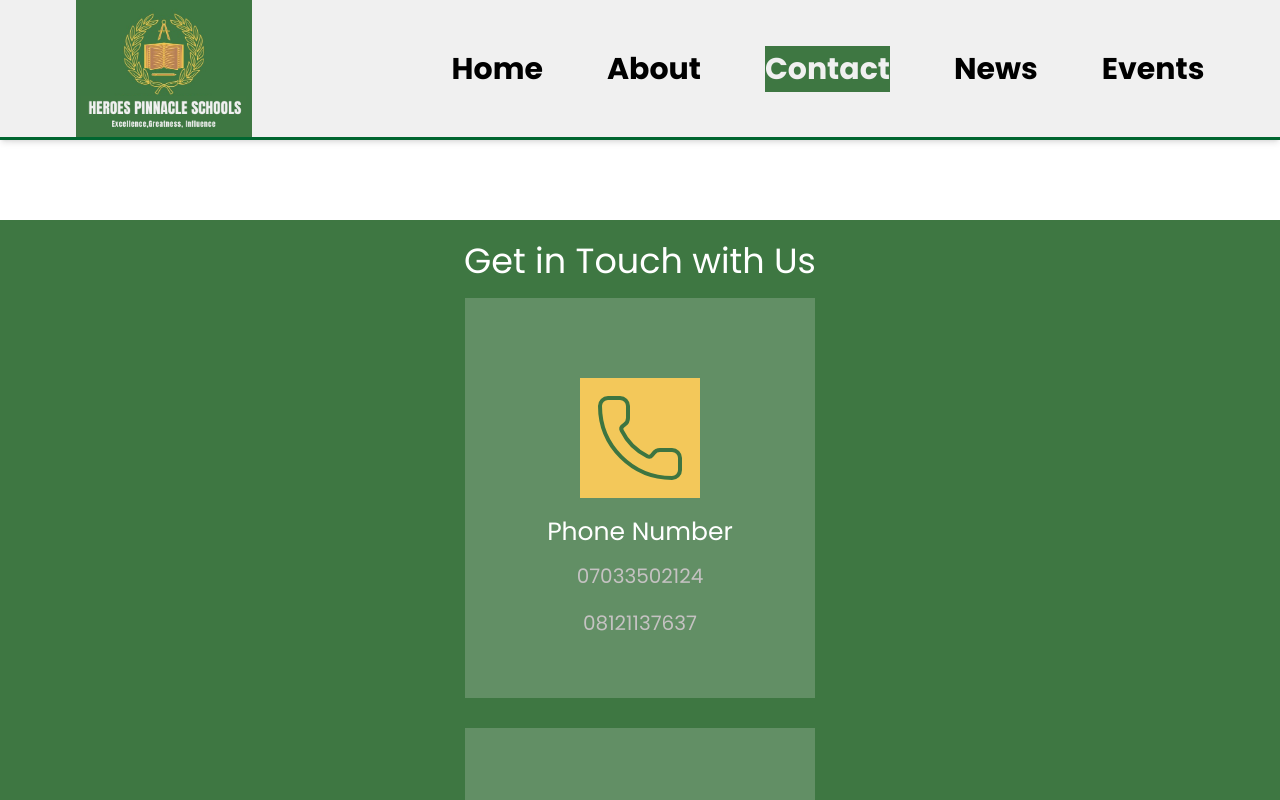
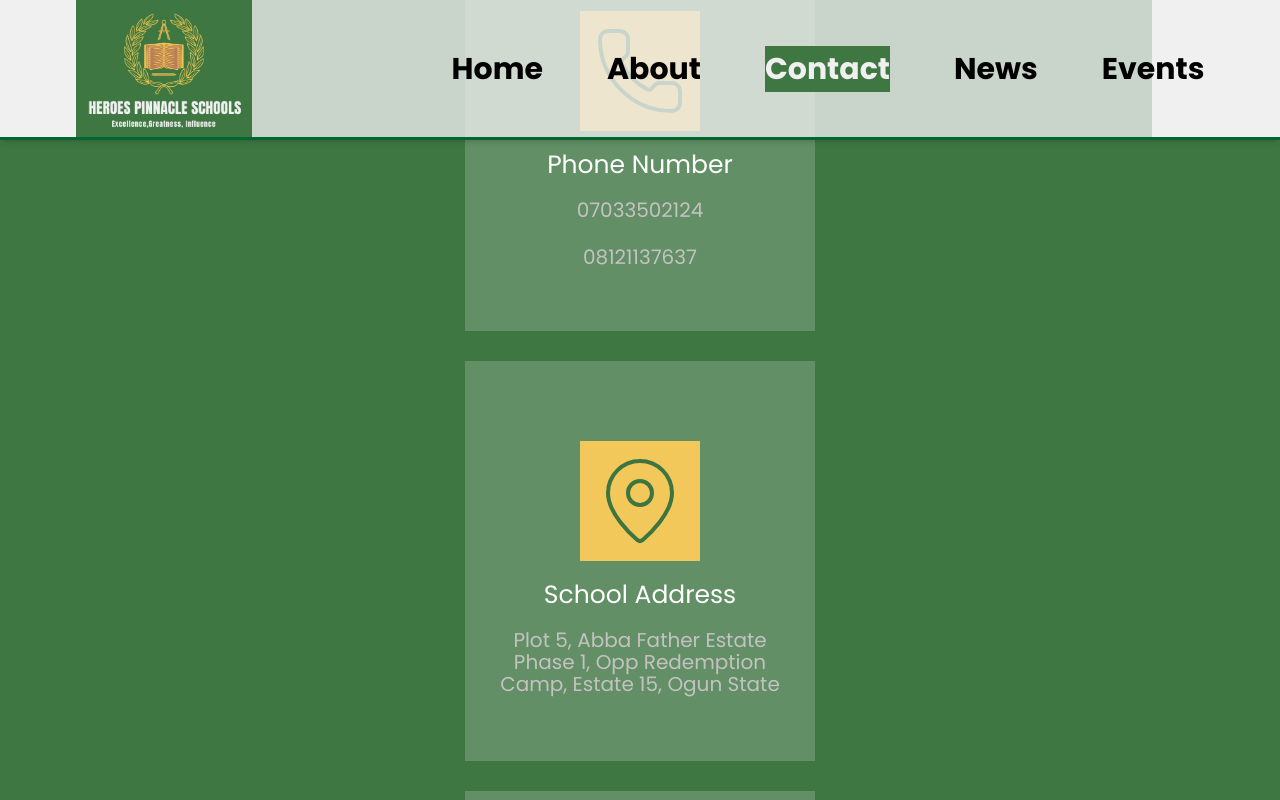
Before and after one commit to Percivalxxvi/hpinnacle, a React (Vite) app: page /contact in a window 1280 px wide. Shown: the top 800 px of the page. Built offline with nearby package versions, Linux system fonts and the light colour scheme; a web font is replaced by a local one.

Commit message:
version 3.4.1

```diff
--- a/pages/Contact.jsx
+++ b/pages/Contact.jsx
@@ -15,15 +15,13 @@ import { Hotel } from 'lucide-react'
 const Contact = () => {
   return (
     <div>
-      <div  className='navmob1'>
-          <Navmob/>
-      </div>
+        <Navmob/>
       <Navpc page="contact"/>
-      <div className='sec1'>
+      <div className='flex lg:hidden h-20'>
 
       </div>
-      <div className='contact1'>
-            <div className='cnt1'>
+      <div className='flex flex-col items-center justify-center bg-[#3e7742] lg:h-screen'>
+            <div className='flex flex-col lg:flex-row items-center justify-center text-white cnt1'>
                 <h1>Get in Touch with Us</h1>
                 <div className='cnt1a'>
                     <Cnct image={phone}
--- a/pages/Home.jsx
+++ b/pages/Home.jsx
@@ -57,7 +57,7 @@ const Home = () => {
     <div>
       <Navmob/>
       <div className='flex lg:hidden h-20'>
-          {/* <Navmob/> */}
+
       </div>
       <Navpc page="home"/>
       <Homeslide/>
@@ -88,7 +88,7 @@ const Home = () => {
             <div className='flex flex-col lg:w-2/4 justify-center lg:items-center w-[95%]'>
               <h1 className='text-5xl text-center font-semibold'>OUR UNIQUE STYLE</h1>
               <p className='text-[21px] lg:w-[95%] text-left'>
-                • God Factor - We have a mandate to raise Godly Seeds, Kindom Army, the Next True Heroes with the Spirit of Excellent
+                • God Factor - We have a mandate to raise Godly Seeds, Kindom Army, the Next True Heroes with the Spirit of Excellence
               </p>
               <p className='text-[21px] lg:w-[95%] text-left'>
                 • Excellent Teachers
```
